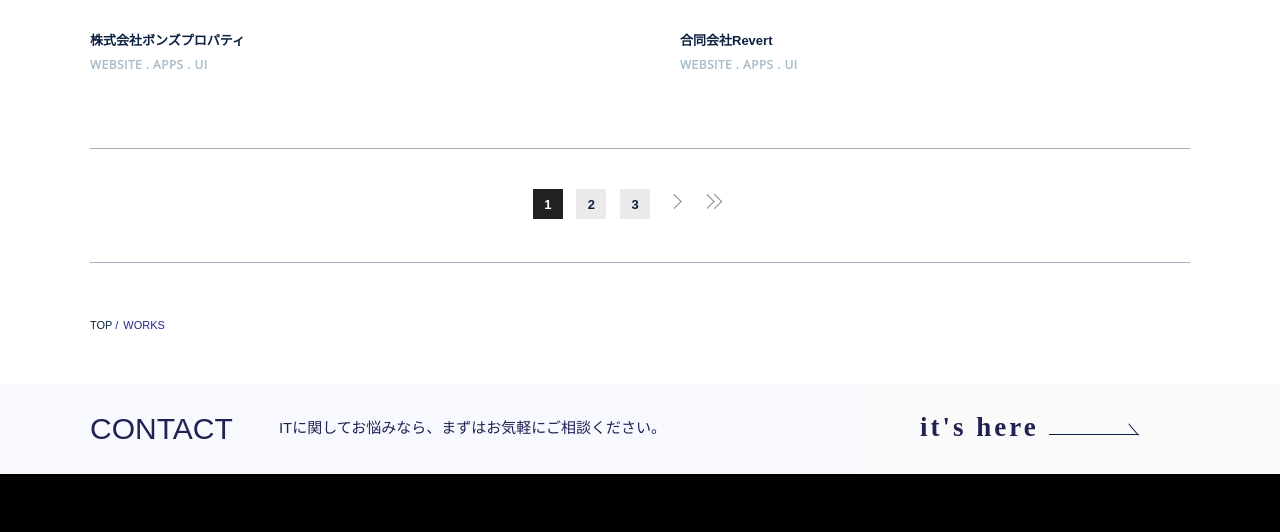
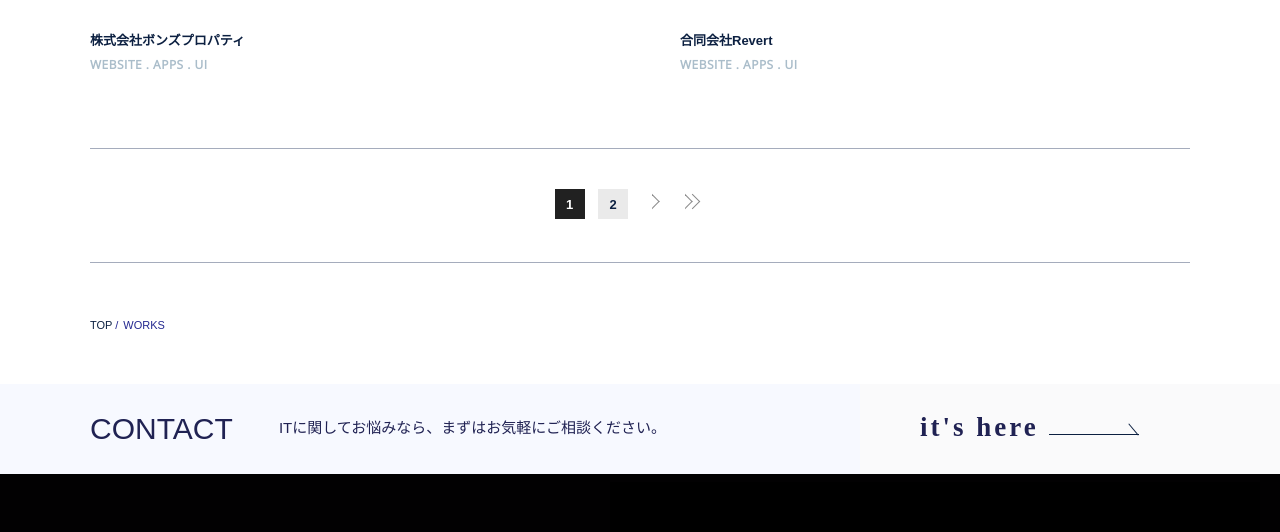
Before and after one commit to KAI0806/Reglos, a plain HTML site: page works/index.html in a window 1280 px wide. Shown: the part 1855-2387 px from the top of the page. Drawn offline with nearby package versions, Linux system fonts and the light colour scheme.

Commit message:
画像の差し替えと、制作実績ページのページ数を2 ページにしました。

```diff
--- a/works/index.html
+++ b/works/index.html
@@ -213,9 +213,9 @@
                                     <ul class="pager_list pc_display">
                                         <li><a href="#" class="num is-current">1</a></li>
                                         <li><a href="page/2/index.html" class="num">2</a></li>
-                                        <li><a href="page/3/index.html" class="num">3</a></li>
+                                        <!-- <li><a href="page/3/index.html" class="num">3</a></li> -->
                                         <li><a class="next" href="page/2/index.html"> &gt;</a></li>
-                                        <li><a class="last_next" href="page/3/index.html"> &gt;&gt;</a></li>
+                                        <li><a class="last_next" href="page/2/index.html"> &gt;&gt;</a></li>
                                     </ul>
                                     <ul class="pager_list sp_display">
                                         <li><span class="current">1 / 3</span></li>
```
Also changed, not shown: works/page/2/index.html (+3 -3 lines).
